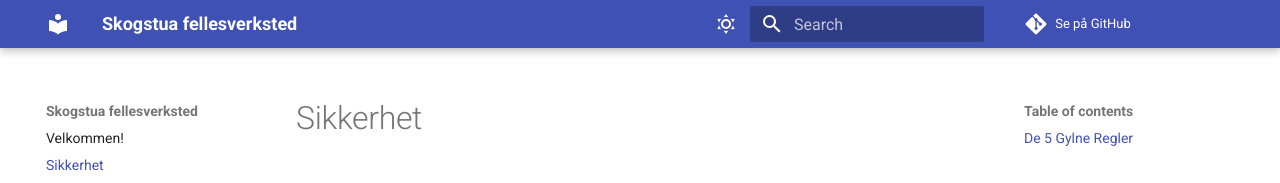
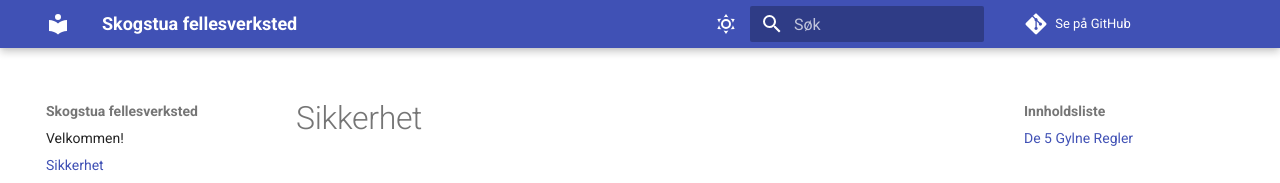
Before and after one commit to Tromsoskapere/mkdocs-skogstua, an MkDocs documentation site: the page built from docs/sikkerhet.md, in a window 1280 px wide. Shown: the top 183 px of the page. Built offline with MkDocs 1.6.1 and Material for MkDocs 9.7.7, drawn with Linux system fonts in a browser that asks for light colours; comment, search, counter and statistics services are not loaded; part of the change alters nothing that is shown.

```diff
--- a/mkdocs.yml
+++ b/mkdocs.yml
@@ -5,6 +5,7 @@ repo_name: Se på GitHub
 
 theme:
   name: material
+  language: nb
   # logo: assets/logo.svg
   palette:
     - scheme: default
```
